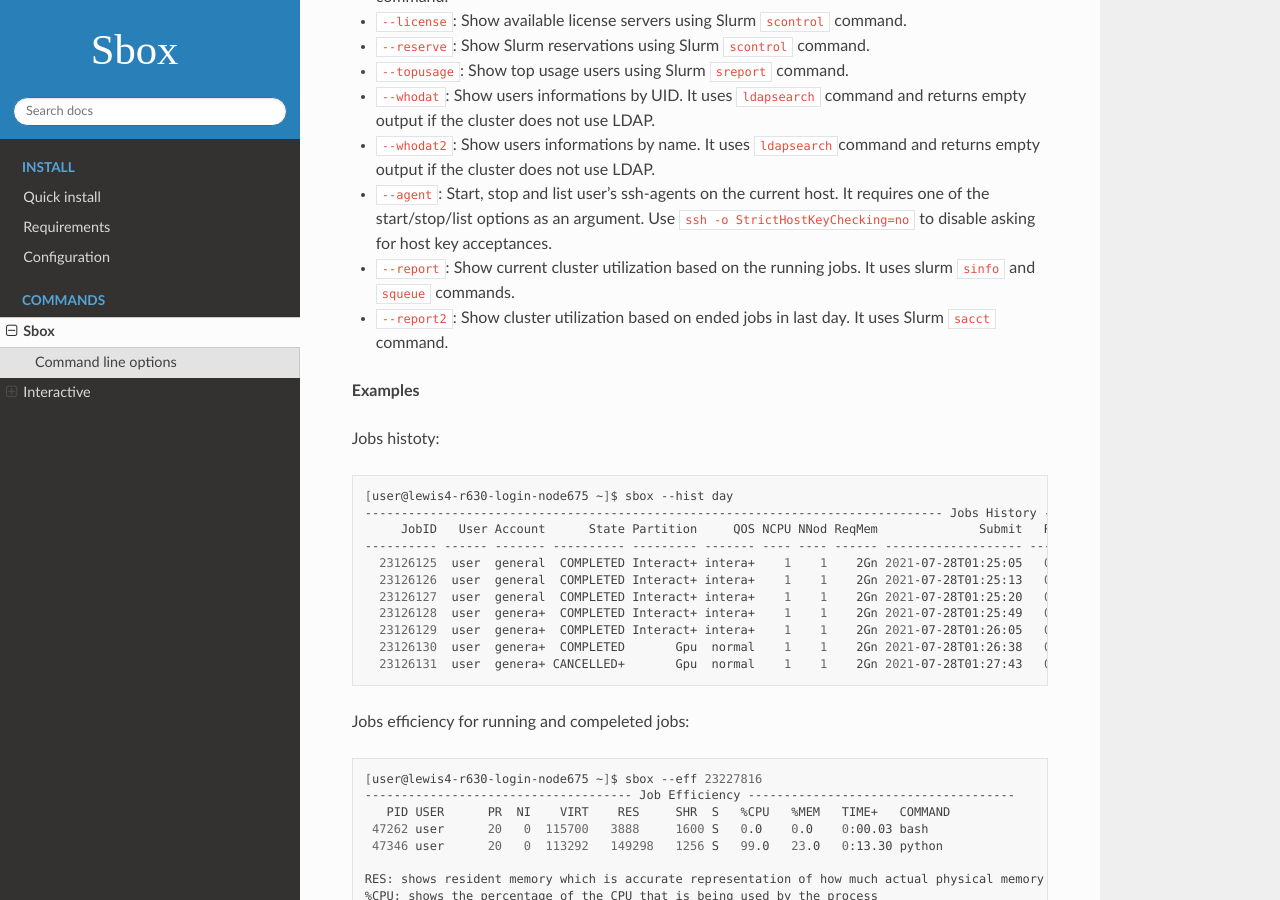
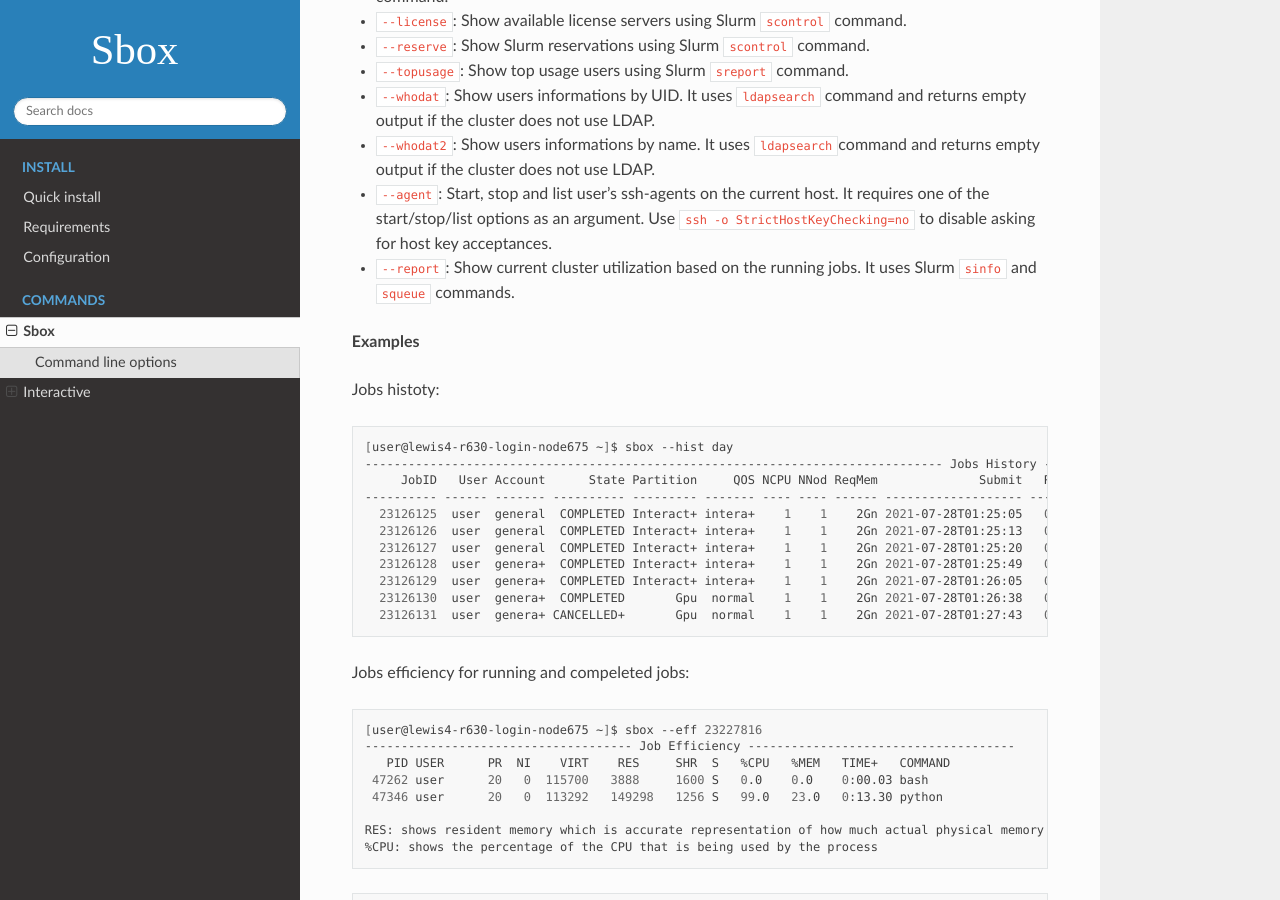
Before and after one commit to ashki23/sbox, a Sphinx documentation site: the page built from docs/sbox.rst, in a window 1280 px wide and 900 px high, scrolled down 1241 px. Built offline with Sphinx 7.4.7 and the Read the Docs theme 2.0.0, drawn with Linux system fonts in a browser that asks for light colours.

Commit message:
Update report sbox option

```diff
--- a/docs/sbox.rst
+++ b/docs/sbox.rst
@@ -77,9 +77,7 @@
    Use ``ssh -o StrictHostKeyChecking=no`` to disable asking for host
    key acceptances.
 -  ``--report``: Show current cluster utilization based on the running
-   jobs. It uses slurm ``sinfo`` and ``squeue`` commands.
--  ``--report2``: Show cluster utilization based on ended jobs in last
-   day. It uses Slurm ``sacct`` command.
+   jobs. It uses Slurm ``sinfo`` and ``squeue`` commands.
 
 **Examples**
 
```
Also changed, not shown: README.md (+1 -2 lines), 2 other files.
